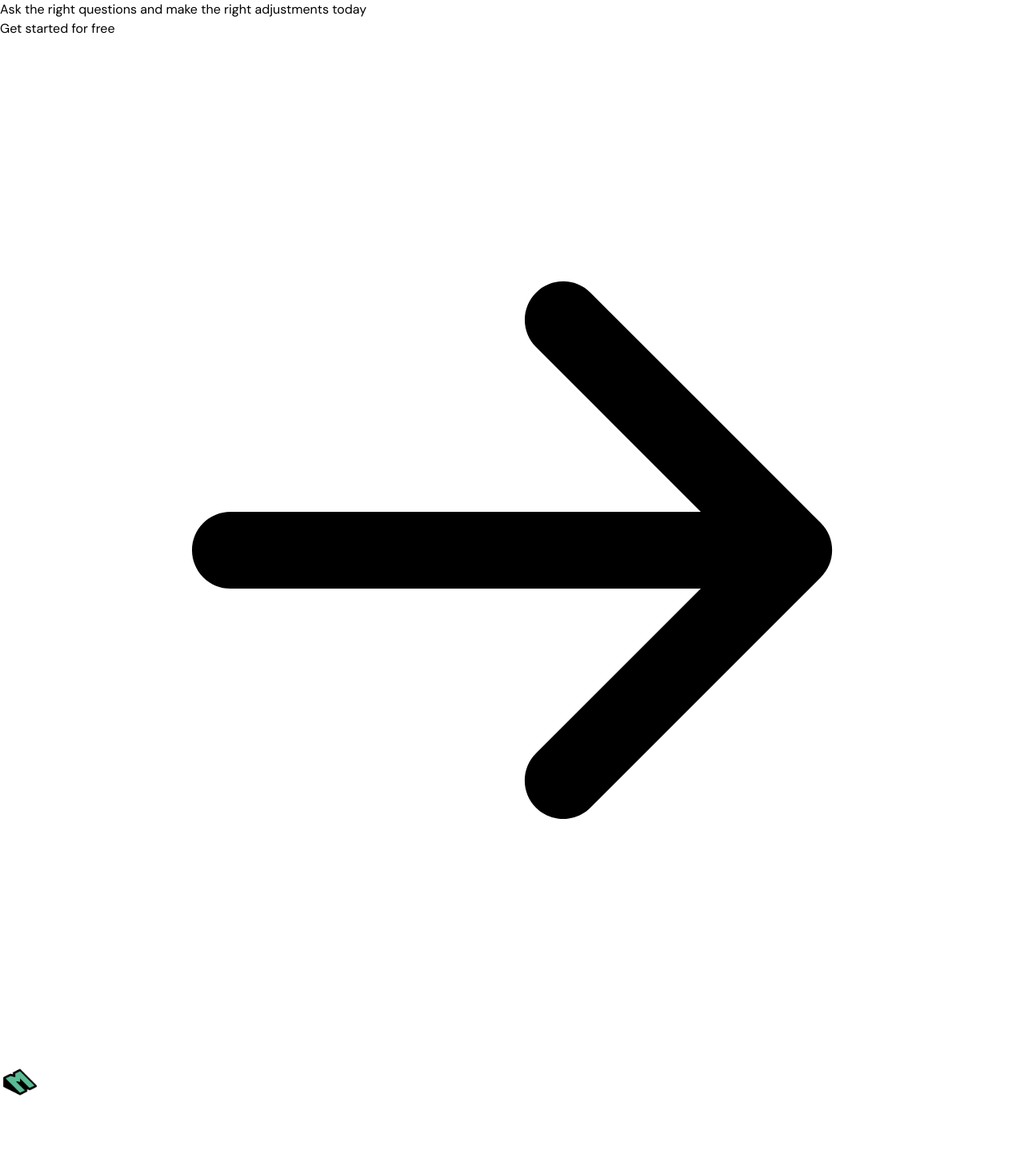
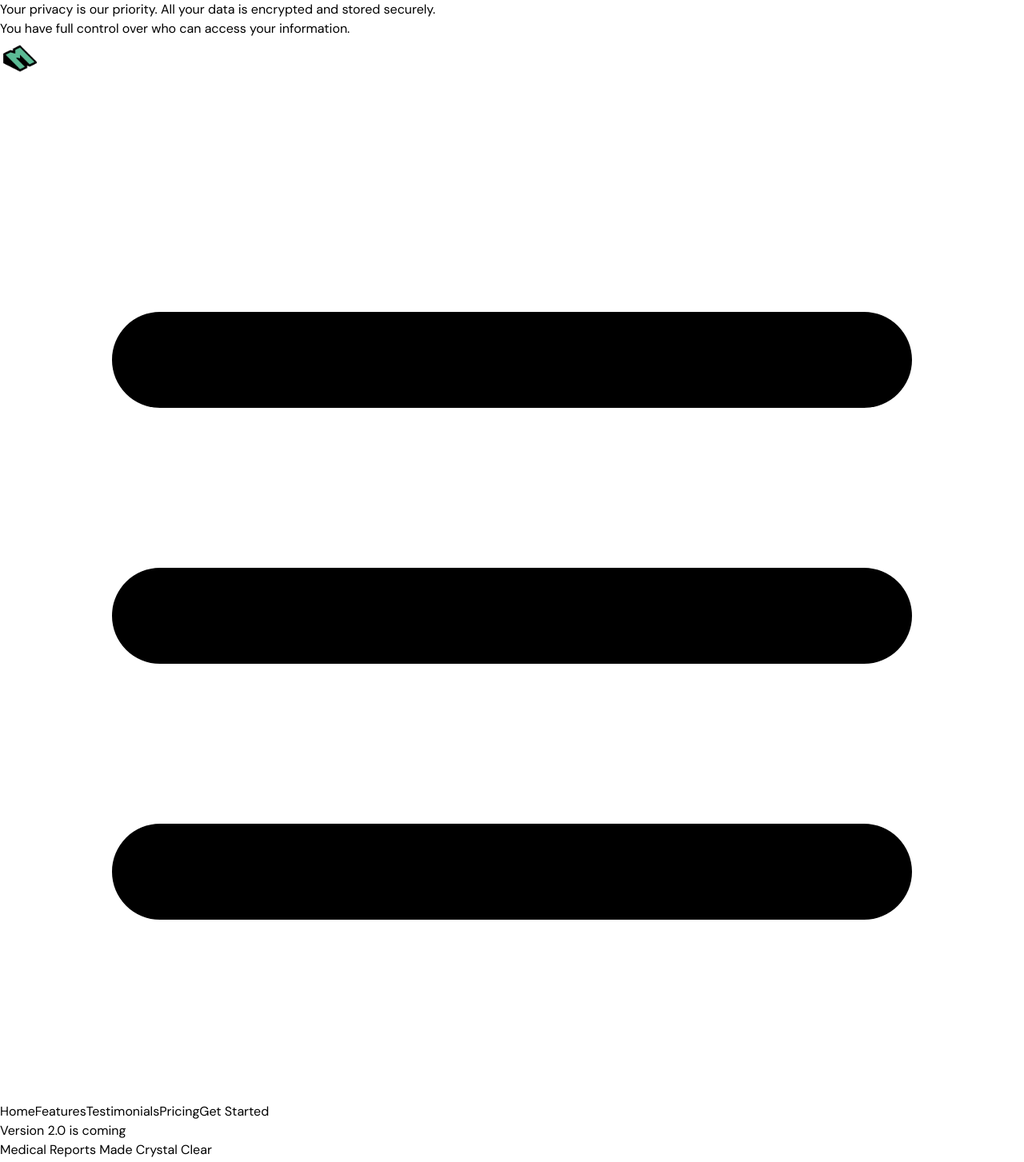
Before and after one commit to oMarquess/meducate-ui, a Next.js app: page / in a window 1280 px wide. Shown: the top 1453 px of the page at 80% size. Built offline with nearby package versions, Linux system fonts and the light colour scheme; no server answers; a web font is replaced by a local one.

Commit message:
header update

```diff
--- a/src/sections/Header.tsx
+++ b/src/sections/Header.tsx
@@ -5,7 +5,7 @@ import Image from 'next/image';
 import MenuIcon from '@/assets/menu.svg';
 import { useScroll } from 'framer-motion';
 import { useEffect } from 'react';
-
+import Link from "next/link";
 export const Header = () => {
   const { scrollY } = useScroll();
   useEffect(() => {
@@ -43,10 +43,12 @@ export const Header = () => {
   return (
   <header className='sticky top-0 backdrop-blur-sm z-20'>
   <div className="flex justify-center items-center py-3 bg-black text-white text-sm gap-3" >
-    <p className='text-white/60 hidden md:block'>Ask the right questions and make the right adjustments today</p>
+    <p className='text-white/60 hidden md:block'>Your privacy is our priority. All your data is encrypted and stored securely.
+
+</p>
     <div className="inline-flex gap-1 items-center">
-    <p> Get started for free</p>
-    <ArrowRight className="h-4 w-4 inline-flex justify-center items-center"/>
+    <p> You have full control over who can access your information.</p>
+    {/* <ArrowRight className="h-4 w-4 inline-flex justify-center items-center"/> */}
     </div>
   </div>
   <div>
@@ -63,7 +65,9 @@ export const Header = () => {
       <a href="#product-showcase" className="href" onClick={handleFeaturesClick}>Features</a>
       <a href="#testimonials" className="href" onClick={handleTestimonialClick}>Testimonials</a>
       <a href="#pricing" onClick={handlePricingClick} className="href">Pricing</a>
+      <Link href="/sign-in">
       <button className='bg-black text-white px-4 py-2 rounded-lg font-medium inline-flex align-items justify-center tracking-tight'>Get Started</button>
+      </Link>
 
     </nav>
     </div>
```
